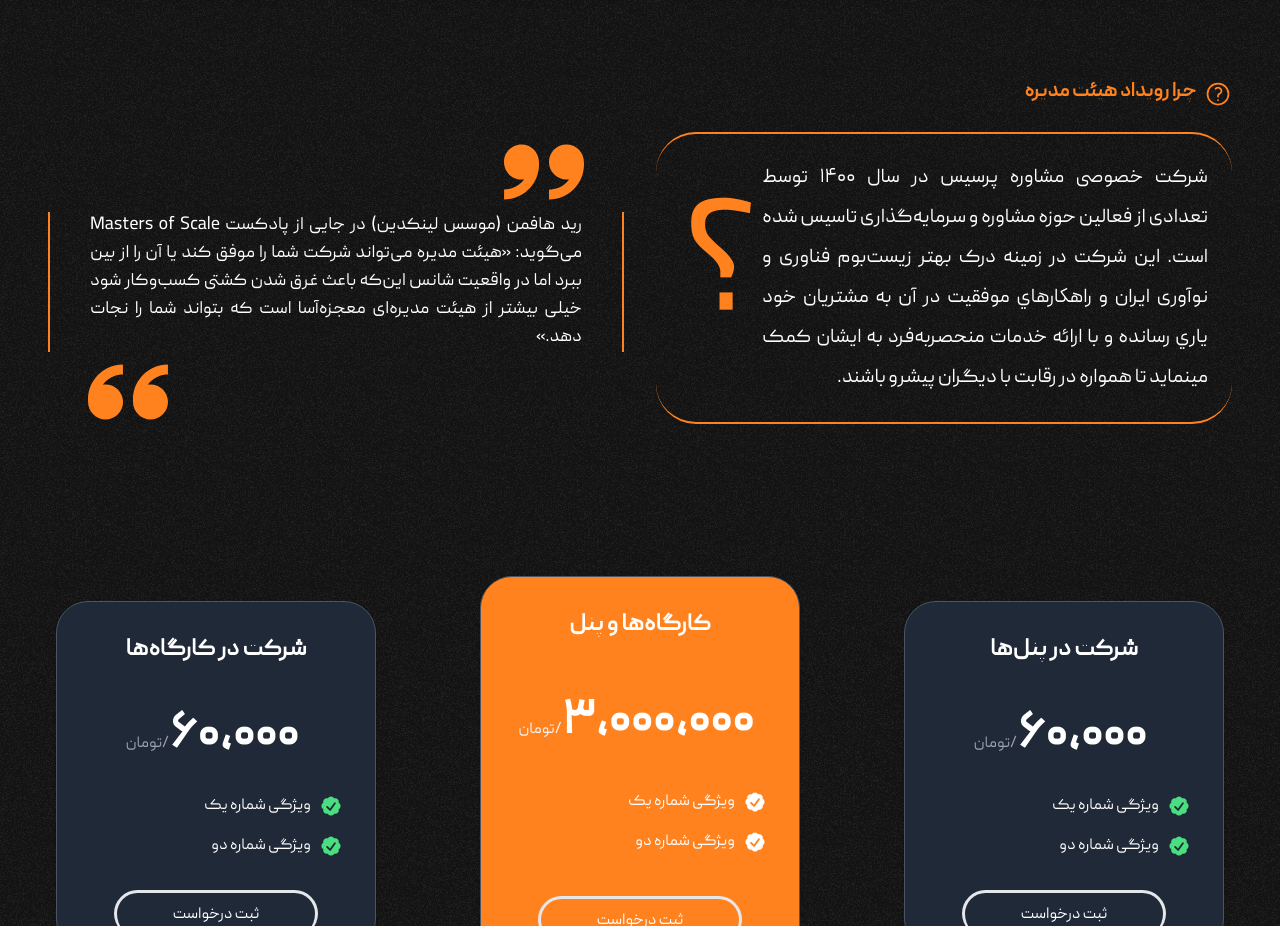
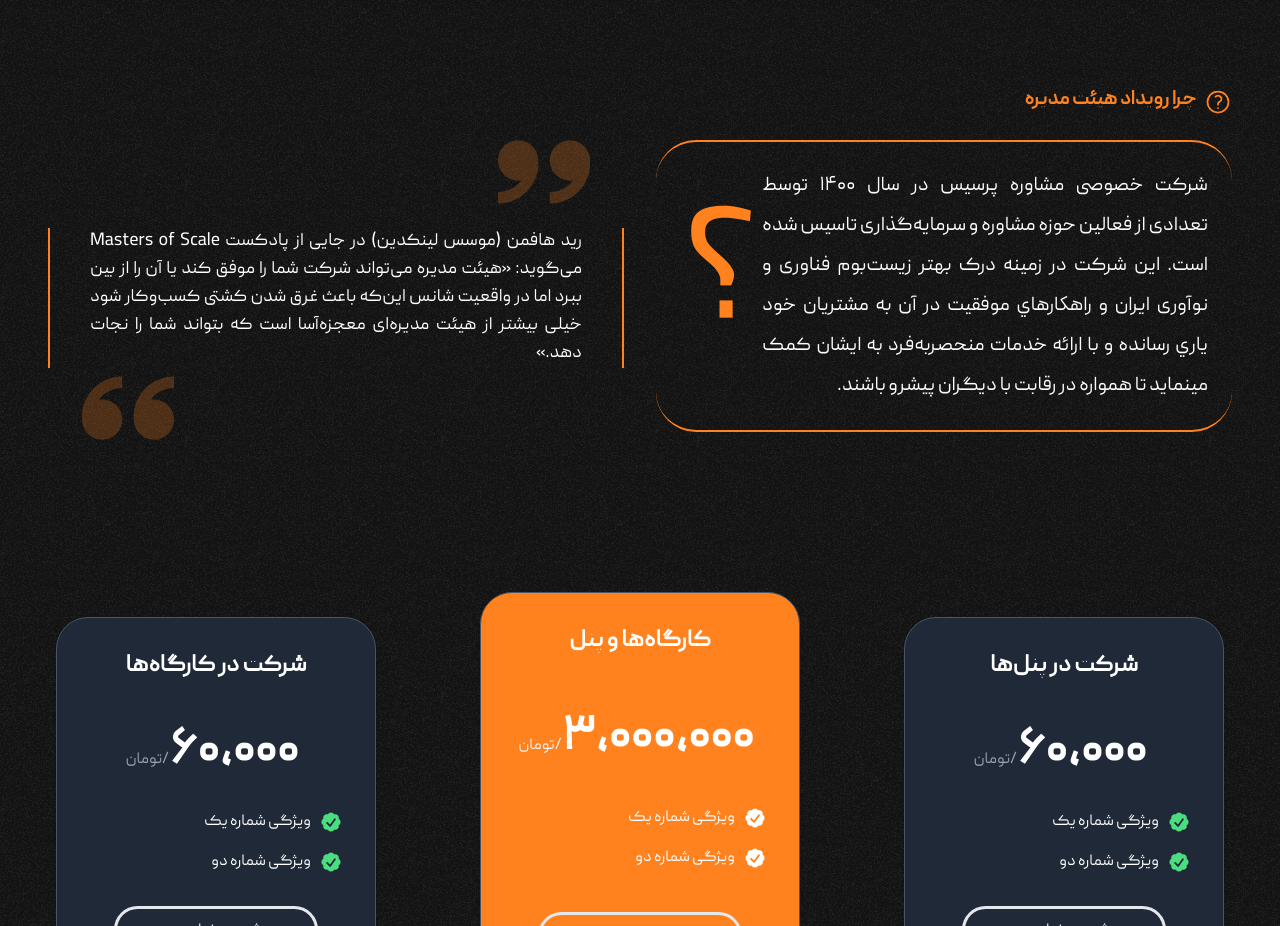
Before and after one commit to ArashH0sseini/persis-landing-nextjs, a Next.js app: page / in a window 1280 px wide. Shown: the part 2020-2946 px from the top of the page. Built offline with nearby package versions, Linux system fonts and the light colour scheme.

Commit message:
add animation

```diff
--- a/components/WhyThisWorkshop.tsx
+++ b/components/WhyThisWorkshop.tsx
@@ -13,7 +13,7 @@ function WhyThisWorkshop() {
             چرا رویداد هیئت مدیره
           </h3>
         </div>
-        <div className="flex border-b-2 border-t-2 border-[#FF821E] items-center rounded-[2.5rem] p-6 mt-6 ">
+        <div className="flex border-b-2 border-t-2 border-[#FF821E] items-center rounded-[2.5rem] p-6 mt-6">
           <p className="text-justify text-xl leading-10 ">
             شرکت خصوصی مشاوره پرسیس در سال ۱۴۰۰ توسط تعدادی از فعالین حوزه
             مشاوره و سرمایه‌گذاری تاسیس شده است. این شرکت در زمينه درک بهتر
@@ -32,16 +32,16 @@ function WhyThisWorkshop() {
           <img
             src={quote.src}
             alt=""
-            className="w-14 lg:w-20 rotate-180 mr-10"
+            className="w-14 lg:w-20 rotate-180 mr-10" style={{animation: 'pingg2 2s cubic-bezier(0, 0, 0.2, 1) infinite'}}
           />
-          <p className="text-justify text-base lg:text-lg leading-10 px-10 border-r-2 border-l-2 border-[#FF821E]">
+          <p className="text-justify text-base lg:text-lg leading-10 px-10 border-r-2 border-l-2 border-[#FF821E] mt-4">
             رید هافمن (موسس لینکدین) در جایی از پادکست Masters of Scale می‌گوید:
             «هیئت مدیره می‌تواند شرکت شما را موفق کند یا آن را از بین ببرد اما
             در واقعیت شانس این‌که باعث غرق شدن کشتی کسب‌وکار شود خیلی بیشتر از
             هیئت مدیره‌ای معجزه‌آسا است که بتواند شما را نجات دهد.»
           </p>
           <div className="flex justify-end ml-10">
-            <img src={quote.src} alt="" className="w-14 lg:w-20" />
+            <img src={quote.src} alt="" className="w-14 lg:w-20" style={{animation: 'pingg 2s cubic-bezier(0, 0, 0.2, 1) infinite'}} />
           </div>
         </div>
       </div>
--- a/styles/globals.css
+++ b/styles/globals.css
@@ -158,3 +158,17 @@ body {
 .menuItems {
   @apply cursor-pointer text-white hover:text-[#9EDA16] text-2xl mt-10
 }
+
+@keyframes pingg {
+  85%, 100% {
+    transform: scale(1.2);
+    opacity: 0;
+  }
+}
+
+@keyframes pingg2 {
+  85%, 100% {
+    transform: scale(-1.2);
+    opacity: 0;
+  }
+}
```
